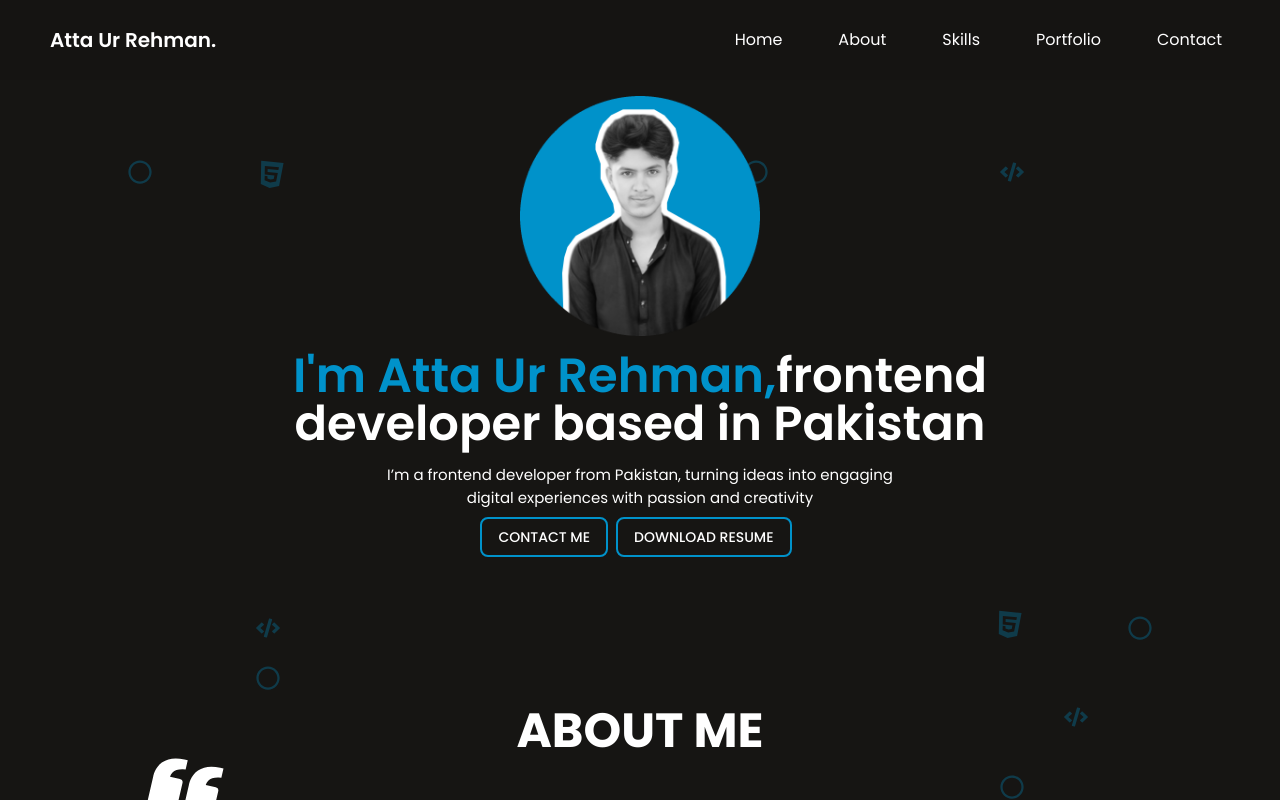
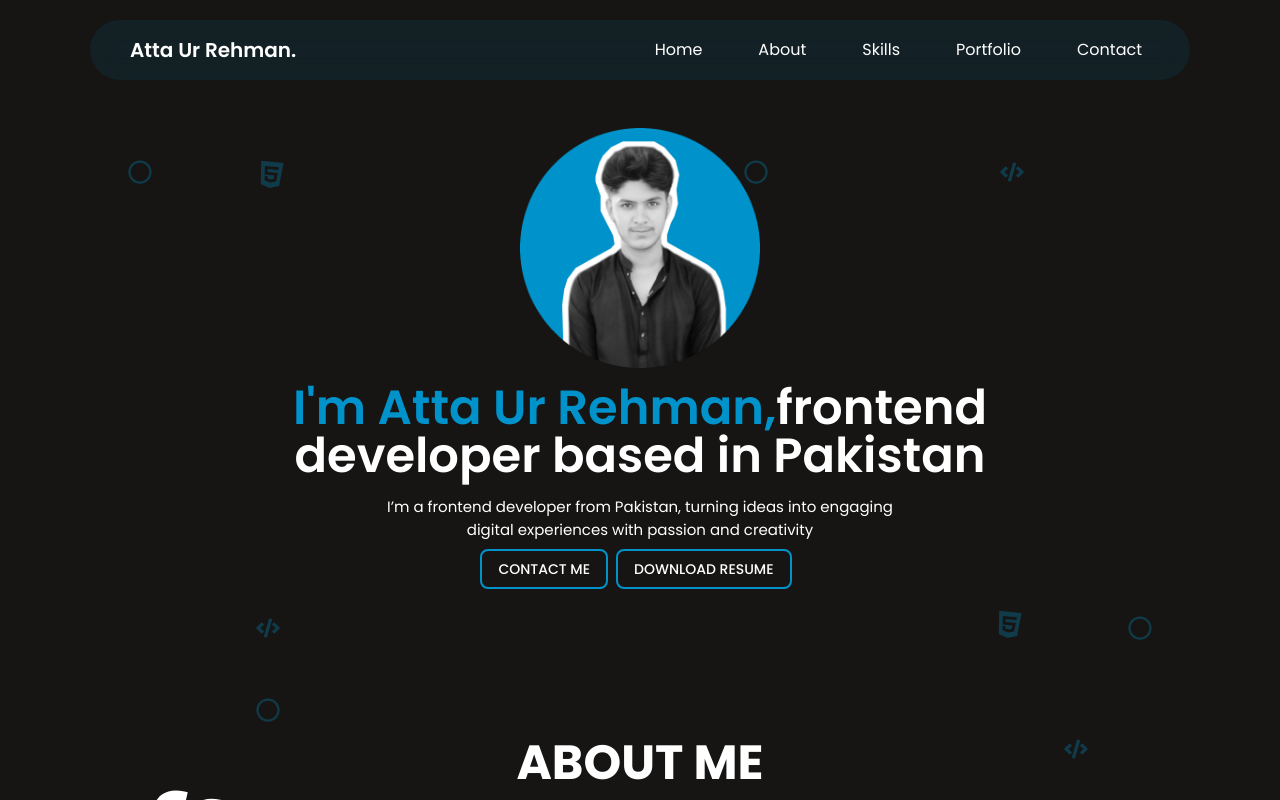
Before and after one commit to AttaMishwani/Atta_Ur_Rehman-Portfolio, a React (Vite) app: page / in a window 1280 px wide. Shown: the top 800 px of the page. Built offline with nearby package versions, Linux system fonts and the light colour scheme; some icons are missing.

Commit message:
changed ui of nabar

```diff
--- a/src/components/Contact.jsx
+++ b/src/components/Contact.jsx
@@ -72,7 +72,7 @@ export default function Contact() {
                 ref={(el) => (socialItemsRef.current[index] = el)} // Assigning the reference
                 className="
                   social-item
-                  w-[7%] min-w-[80px]
+                  lg:w-[7%] md:w-[5%] w-[2%] min-w-[80px]
                   p-3
                   rounded-full
                   bg-[#242320]
--- a/src/components/HeroSection.jsx
+++ b/src/components/HeroSection.jsx
@@ -51,7 +51,7 @@ export const HeroSection = () => {
   return (
     <div
       id="home"
-      className="max-w-[1200px] mx-auto  pt-[5rem] px-[10px] pb-[30px]"
+      className="max-w-[1200px] mx-auto  pt-[7rem] px-[10px] pb-[30px]"
     >
       <FaRegStar className="text-[#0092ca] absolute rotate-12 text-2xl top-[10%] right-[60%] opacity-30" />
       <FaRegCircle className="text-[#0092ca] absolute text-2xl top-[20%] left-[10%] opacity-30" />
--- a/src/components/Navbar.jsx
+++ b/src/components/Navbar.jsx
@@ -11,8 +11,8 @@ export default function Navbar() {
   };
 
   return (
-    <div className="w-full fixed top-0 left-0 z-50 bg-[#161513]/60 backdrop-blur-md p-[10px]">
-      <div className="navbar-content flex justify-between p-[10px] items-center max-w-[1200px] mx-auto">
+    <div className="w-full fixed top-0 left-0 z-50  p-[10px] pt-[20px]">
+      <div className="navbar-content flex justify-between p-[10px] px-[40px] items-center max-w-[1100px] z-50 bg-[#0092ca]/10 backdrop-blur-md mx-auto rounded-full">
         <Logo />
         <NavLinks showMenu={showMenu} />
         <Hamburger handleButtonToggle={handleButtonToggle} />
```
